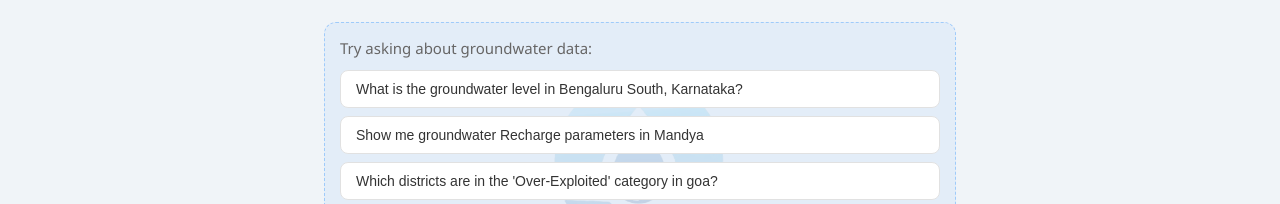
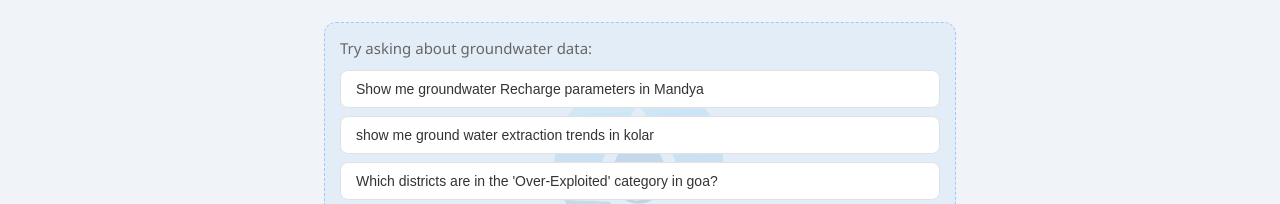
Before and after one commit to KeshKunal/INGRES-Chatbot-API, a React (Create React App) app in the folder Frontend/: page / in a window 1280 px wide. Shown: the part 217-421 px from the top of the page. Built offline with nearby package versions, Linux system fonts and the light colour scheme; no server answers.

Commit message:
feat: Update suggested questions for groundwater data and improve question variety

```diff
--- a/Frontend/src/components/SuggestedQuestions.js
+++ b/Frontend/src/components/SuggestedQuestions.js
@@ -3,8 +3,8 @@ import './SuggestedQuestions.css';
 
 const SuggestedQuestions = ({ onQuestionClick }) => {
   const questions = [
-    "What is the groundwater level in Bengaluru South, Karnataka?",
     "Show me groundwater Recharge parameters in Mandya",
+    "show me ground water extraction trends in kolar",
     "Which districts are in the 'Over-Exploited' category in goa?",
     "What is the annual groundwater recharge in Chennai?",
     "Can you give me the ground water data of delhi highlighiting the critical parameters"
```
Also changed, not shown: 1 other file (tests, documents, lock files or other folders).
